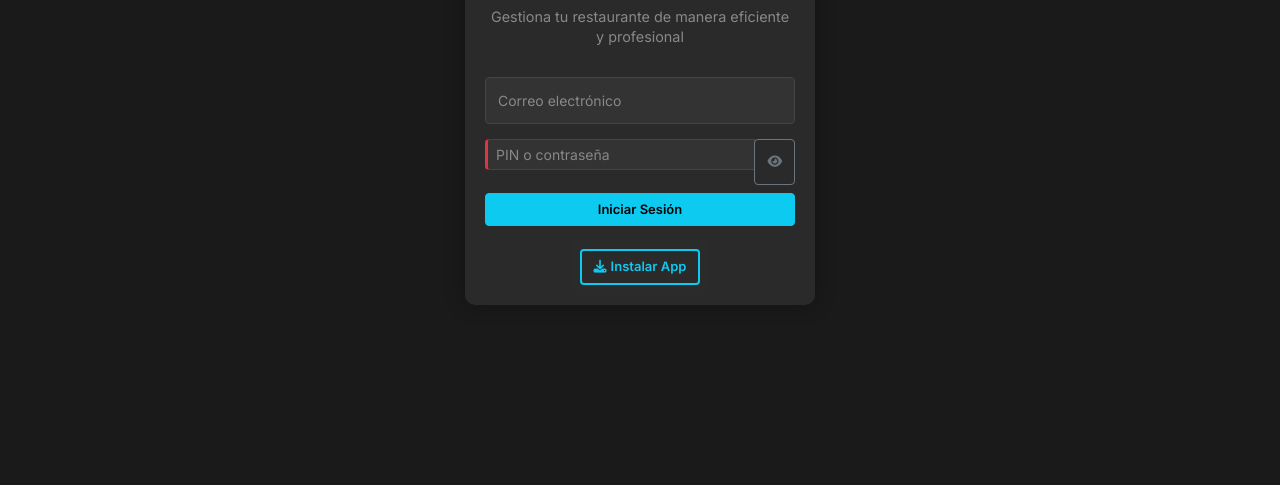
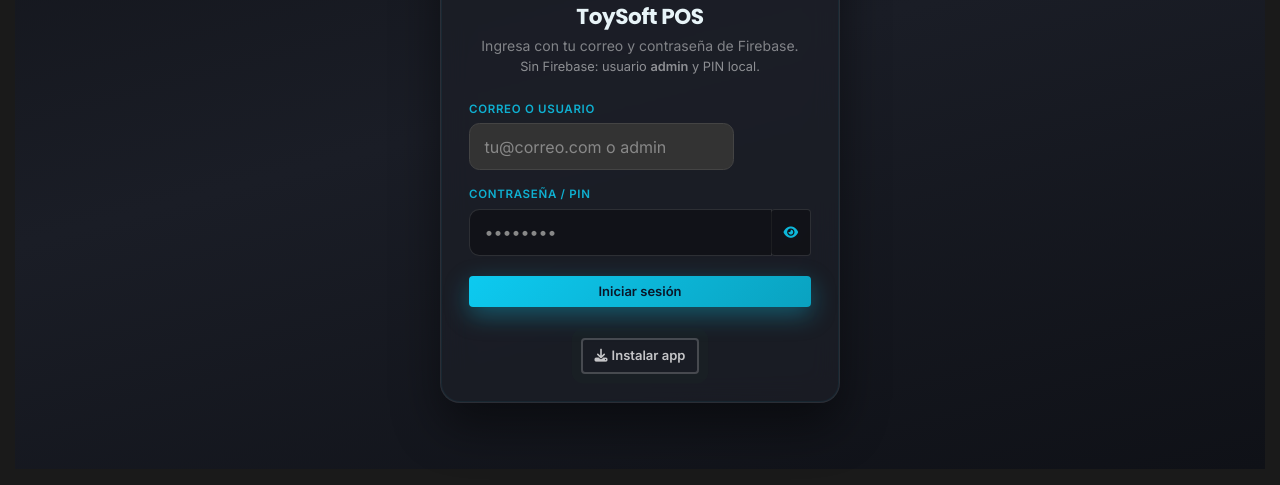
Before and after one commit to emiljimenez86/ToySoft-imgVersion2, a website with bundled scripts: page index.html in a window 1280 px wide. Shown: the part 226-711 px from the top of the page. Built offline with nearby package versions, Linux system fonts and the light colour scheme; no server answers; a script that the page names is missing.

Commit message:
Quinto Commit

```diff
--- a/index.html
+++ b/index.html
@@ -45,6 +45,110 @@
     body, #appSection, #loginSection {
       display: none;
     }
+    .login-modern-wrap {
+      min-height: 85vh;
+      align-items: center;
+      justify-content: center;
+      padding: 1.5rem 1rem;
+      background: radial-gradient(ellipse 120% 80% at 50% -20%, rgba(13, 202, 240, 0.18), transparent 55%),
+                  linear-gradient(165deg, #12141a 0%, #1a1d26 45%, #0f1117 100%);
+    }
+    .login-modern-card {
+      width: 100%;
+      max-width: 400px;
+      padding: 2rem 1.75rem 1.75rem;
+      border-radius: 1.25rem;
+      background: rgba(28, 31, 40, 0.72);
+      border: 1px solid rgba(255, 255, 255, 0.08);
+      box-shadow: 0 24px 48px rgba(0, 0, 0, 0.45), 0 0 0 1px rgba(13, 202, 240, 0.06) inset;
+      backdrop-filter: blur(14px);
+      -webkit-backdrop-filter: blur(14px);
+    }
+    .login-modern-card .logo-container {
+      margin-bottom: 1.25rem;
+    }
+    .login-modern-card .logo-container img {
+      max-width: 96px !important;
+      padding: 10px !important;
+    }
+    .login-modern-title {
+      font-family: 'Poppins', system-ui, sans-serif;
+      font-weight: 700;
+      font-size: 1.35rem;
+      color: #e8f4f8;
+      letter-spacing: -0.02em;
+      margin-bottom: 0.35rem;
+    }
+    .login-modern-sub {
+      color: rgba(255, 255, 255, 0.45);
+      font-size: 0.875rem;
+      margin-bottom: 1.5rem;
+      line-height: 1.45;
+    }
+    .login-modern-label {
+      font-size: 0.72rem;
+      font-weight: 600;
+      text-transform: uppercase;
+      letter-spacing: 0.06em;
+      color: rgba(13, 202, 240, 0.85);
+      margin-bottom: 0.35rem;
+    }
+    .login-modern-input,
+    .login-modern-card .input-group .form-control {
+      background: rgba(0, 0, 0, 0.35) !important;
+      border: 1px solid rgba(255, 255, 255, 0.12) !important;
+      border-radius: 0.65rem !important;
+      color: #fff !important;
+      padding: 0.65rem 0.9rem !important;
+      margin-bottom: 0 !important;
+      width: auto !important;
+      flex: 1 1 auto !important;
+      min-width: 0 !important;
+    }
+    .login-modern-card .input-group .form-control:focus {
+      border-color: rgba(13, 202, 240, 0.55) !important;
+      box-shadow: 0 0 0 3px rgba(13, 202, 240, 0.15) !important;
+    }
+    .login-modern-card .input-group {
+      margin-bottom: 0;
+    }
+    .login-modern-eye {
+      border: 1px solid rgba(255, 255, 255, 0.12) !important;
+      border-left: none !important;
+      background: rgba(0, 0, 0, 0.35) !important;
+      color: rgba(13, 202, 240, 0.9) !important;
+      padding: 0 0.9rem !important;
+      border-radius: 0 0.65rem 0.65rem 0 !important;
+    }
+    .login-modern-eye:hover {
+      background: rgba(13, 202, 240, 0.12) !important;
+      color: #fff !important;
+    }
+    .login-modern-card .input-group .form-control {
+      border-top-right-radius: 0 !important;
+      border-bottom-right-radius: 0 !important;
+    }
+    .login-modern-submit {
+      margin-top: 0.25rem;
+      padding: 0.75rem 1rem !important;
+      font-weight: 600 !important;
+      border-radius: 0.65rem !important;
+      border: none !important;
+      background: linear-gradient(135deg, #0dcaf0 0%, #0aa2c0 100%) !important;
+      color: #0a1628 !important;
+      box-shadow: 0 8px 24px rgba(13, 202, 240, 0.35);
+      transition: transform 0.15s ease, box-shadow 0.15s ease;
+    }
+    .login-modern-submit:hover {
+      transform: translateY(-1px);
+      box-shadow: 0 12px 28px rgba(13, 202, 240, 0.45);
+      color: #061018 !important;
+    }
+    .login-modern-install {
+      border-radius: 0.5rem !important;
+      border-color: rgba(255, 255, 255, 0.2) !important;
+      color: rgba(255, 255, 255, 0.75) !important;
+    }
   </style>
   <script src="https://www.gstatic.com/firebasejs/12.11.0/firebase-app-compat.js"></script>
   <script src="https://www.gstatic.com/firebasejs/12.11.0/firebase-auth-compat.js"></script>
@@ -56,35 +160,34 @@
 <body class="d-flex flex-column min-vh-100">
   <div class="container-fluid flex-grow-1">
     <!-- Sección de Login -->
-    <div id="loginSection" class="login-container">
-      <div class="logo-container">
-        <img src="image/logo-ToySoft.png" alt="Logo" class="img-fluid" style="max-width: 120px;">
-      </div>
-      <div class="welcome-message">
-        <h2 class="text-info">¡Bienvenido al Sistema POS!</h2>
-        <p class="welcome-subtitle small">Gestiona tu restaurante de manera eficiente y profesional</p>
-      </div>
-      <form onsubmit="event.preventDefault(); iniciarSesion();">
-        <div class="mb-2">
-          <input type="email" id="usuario" class="form-control form-control-sm" placeholder="Correo electrónico" required autocomplete="username">
+    <div id="loginSection" class="login-modern-wrap">
+      <div class="login-modern-card">
+        <div class="logo-container">
+          <img src="image/logo-ToySoft.png" alt="Logo" class="img-fluid">
         </div>
-        <div class="mb-2">
-          <div class="input-group input-group-sm">
-            <input type="password" id="clave" class="form-control" placeholder="PIN o contraseña" required autocomplete="current-password">
-            <button type="button" class="btn btn-outline-secondary" id="toggleClaveLogin" tabindex="-1" title="Mostrar u ocultar" aria-label="Mostrar contraseña">
-              <i class="fas fa-eye" id="iconoToggleClave" aria-hidden="true"></i>
-            </button>
+        <h1 class="login-modern-title text-center">ToySoft POS</h1>
+        <p class="login-modern-sub text-center mb-0">Ingresa con tu correo y contraseña de Firebase.<br><span class="text-white-50" style="font-size:0.8rem">Sin Firebase: usuario <strong>admin</strong> y PIN local.</span></p>
+        <form id="formLogin" class="mt-4" novalidate>
+          <div class="mb-3">
+            <div class="login-modern-label">Correo o usuario</div>
+            <input type="text" id="usuario" class="form-control login-modern-input w-100" placeholder="tu@correo.com o admin" required autocomplete="username" inputmode="email">
           </div>
+          <div class="mb-3">
+            <div class="login-modern-label">Contraseña / PIN</div>
+            <div class="input-group">
+              <input type="password" id="clave" class="form-control login-modern-input" placeholder="••••••••" required autocomplete="current-password">
+              <button type="button" class="btn login-modern-eye" id="toggleClaveLogin" title="Mostrar u ocultar" aria-label="Mostrar contraseña">
+                <i class="fas fa-eye" id="iconoToggleClave" aria-hidden="true"></i>
+              </button>
+            </div>
+          </div>
+          <button type="submit" class="btn w-100 login-modern-submit">Iniciar sesión</button>
+        </form>
+        <div class="mt-3 text-center">
+          <button type="button" id="installButton" class="btn btn-sm btn-outline-light login-modern-install" onclick="installPWA()">
+            <i class="fas fa-download me-1"></i>Instalar app
+          </button>
         </div>
-        <div class="d-grid">
-          <button type="submit" class="btn btn-info btn-sm">Iniciar Sesión</button>
-        </div>
-      </form>
-      <!-- Botón de instalación -->
-      <div class="mt-2 text-center">
-        <button id="installButton" class="btn btn-outline-info btn-sm" onclick="installPWA()">
-          <i class="fas fa-download me-1"></i>Instalar App
-        </button>
       </div>
     </div>
 
@@ -725,17 +828,44 @@
   <script type="module" src="toysoft-boot.js"></script>
   <script>
     document.addEventListener('DOMContentLoaded', function() {
-      // Lógica de sesión existente...
-      // ...
-      // Al final de la verificación de sesión:
       document.body.style.display = 'block';
       if (localStorage.getItem('sesionActiva') === 'true') {
         document.getElementById('appSection').style.display = 'block';
         document.getElementById('loginSection').style.display = 'none';
       } else {
-        document.getElementById('loginSection').style.display = 'block';
+        var ls = document.getElementById('loginSection');
+        ls.style.display = 'flex';
+        ls.style.flexDirection = 'column';
+        ls.style.alignItems = 'center';
+        ls.style.justifyContent = 'center';
         document.getElementById('appSection').style.display = 'none';
       }
+
+      (function setupLoginFormToySoft() {
+        var form = document.getElementById('formLogin');
+        var btnToggle = document.getElementById('toggleClaveLogin');
+        var inputClave = document.getElementById('clave');
+        var icono = document.getElementById('iconoToggleClave');
+        if (btnToggle && inputClave && icono) {
+          btnToggle.addEventListener('click', function () {
+            var mostrar = inputClave.type === 'password';
+            inputClave.type = mostrar ? 'text' : 'password';
+            icono.className = mostrar ? 'fas fa-eye-slash' : 'fas fa-eye';
+            btnToggle.setAttribute('aria-label', mostrar ? 'Ocultar contraseña' : 'Mostrar contraseña');
+            btnToggle.setAttribute('title', mostrar ? 'Ocultar' : 'Mostrar');
+          });
+        }
+        if (form) {
+          form.addEventListener('submit', function (e) {
+            e.preventDefault();
+            if (typeof iniciarSesion !== 'function') {
+              alert('Espera un momento: aún se cargan los scripts. Si persiste, recarga la página.');
+              return;
+            }
+            iniciarSesion();
+          });
+        }
+      })();
     });
 
     // ===== FUNCIONES DE CIERRE OPERATIVO =====
```
Also changed, not shown: seguridad.js (+0 -13 lines).
